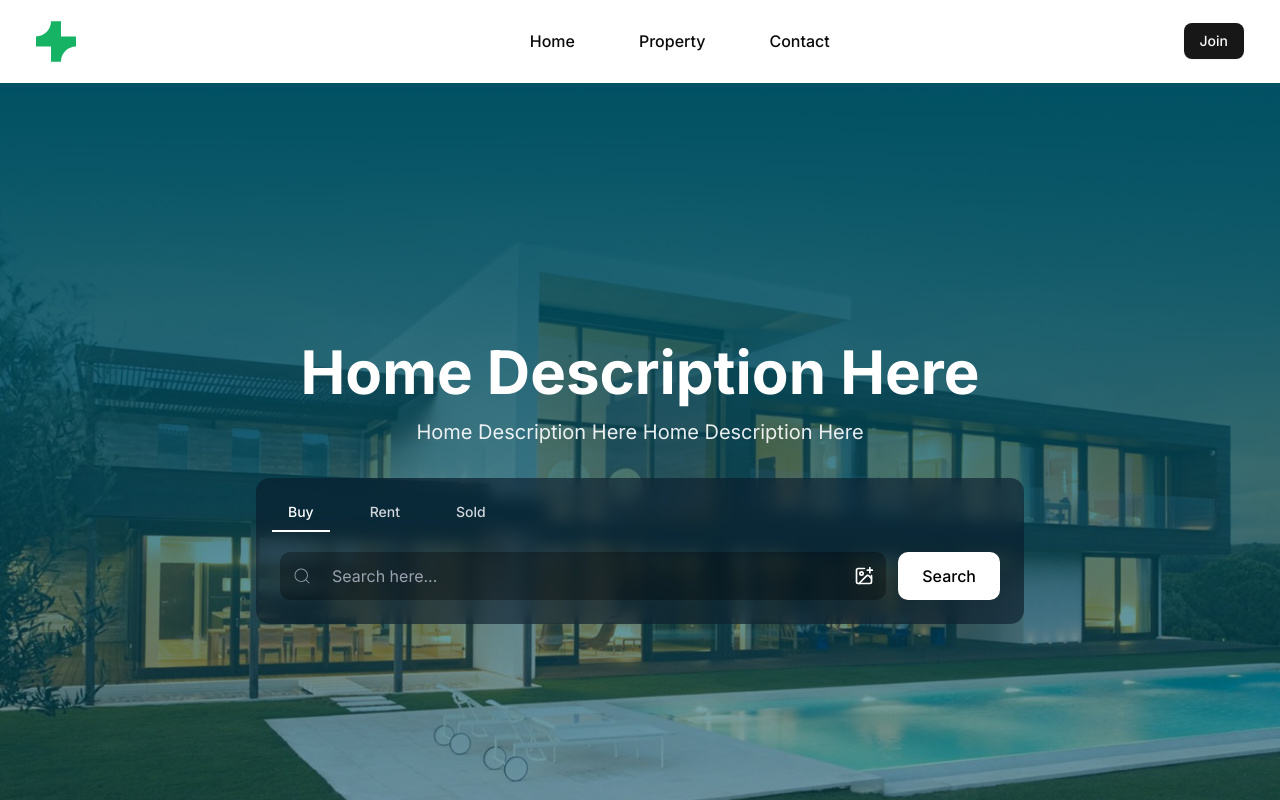
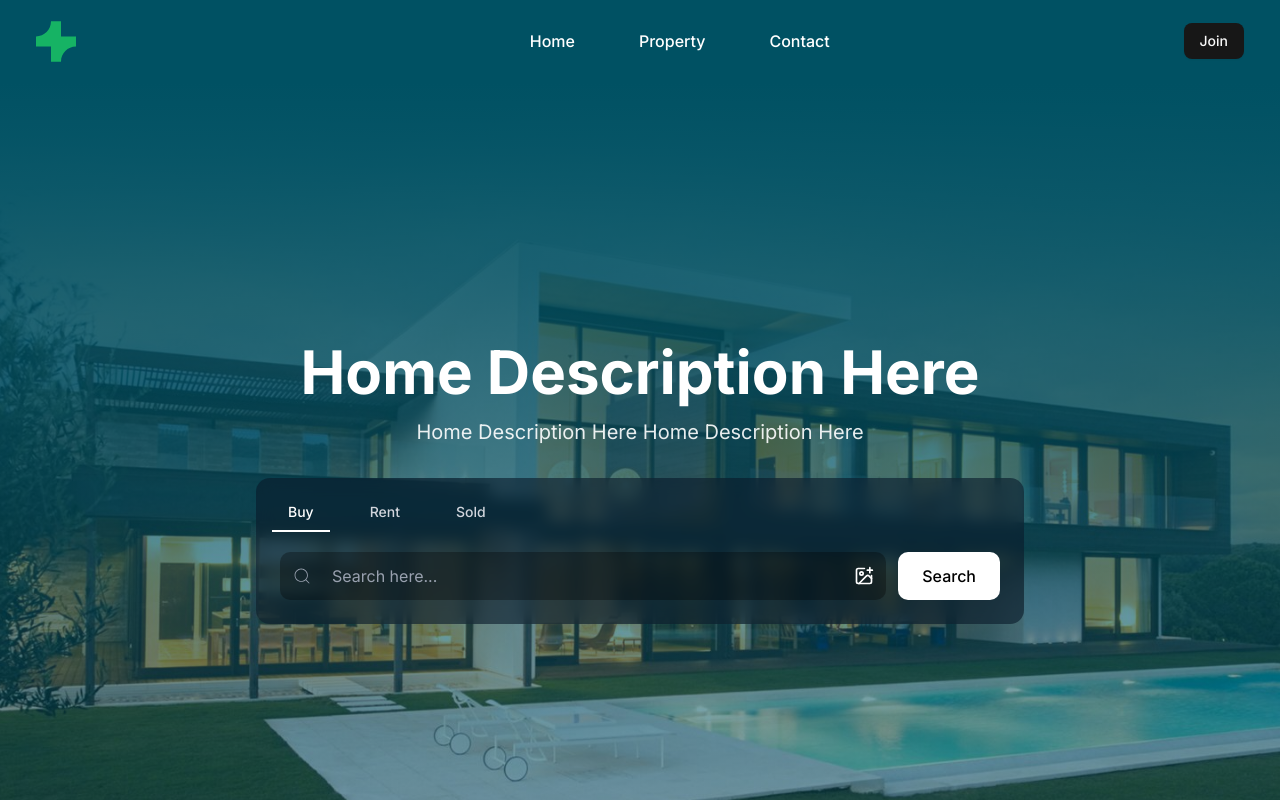
Before and after one commit to ChamikaJayarathna/KeyNestFrontend, a React (Vite) app: page / in a window 1280 px wide. Built offline with nearby package versions, Linux system fonts and the light colour scheme; no server answers.

Commit message:
update the Header.jsx v2

```diff
--- a/src/components/Header.jsx
+++ b/src/components/Header.jsx
@@ -1,6 +1,6 @@
 import React, { useContext, useState } from "react";
 import { Button } from "./ui/button";
-import { Link, NavLink } from "react-router-dom";
+import { Link, NavLink, useLocation } from "react-router-dom";
 import AuthContext from "@/context/AuthContext";
 import ProfileDropdown from "./ProfileDropdown";
 import { FaUserCircle } from "react-icons/fa";
@@ -8,13 +8,24 @@ import { FaUserCircle } from "react-icons/fa";
 const Header = () => {
   const [isProfileMenuOpen, setIsProfileMenuOpen] = useState(false);
   const { token } = useContext(AuthContext);
+  const location = useLocation();
+
+  const isHomePage = location.pathname === "/";
 
   return (
-    <section className="flex justify-between items-center shadow-sm p-4 relative">
+    <section
+      className={`flex justify-between items-center shadow-sm p-4 relative ${
+        isHomePage ? "bg-custom-teal-blue" : "bg-white"
+      }`}
+    >
       <div className="flex items-center gap-2 ml-5">
         <img src="./logo.svg" width={40} height={40} alt="Logo" />
       </div>
-      <ul className="hidden md:flex gap-16 ml-25">
+      <ul
+        className={`hidden md:flex gap-16 ml-25 ${
+          isHomePage ? "text-white" : "text-black"
+        }`}
+      >
         <NavLink to={"/"}>
           <li className="font-medium hover:scale-105 transition-all cursor-pointer hover:text-primary">
             Home
@@ -25,7 +36,7 @@ const Header = () => {
             Property
           </li>
         </NavLink>
-        <NavLink>
+        <NavLink to={"/contact"}>
           <li className="font-medium hover:scale-105 transition-all cursor-pointer hover:text-primary">
             Contact
           </li>
```
